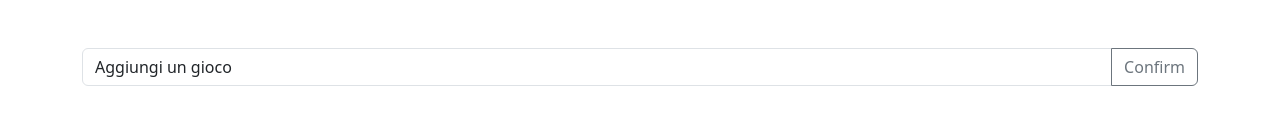
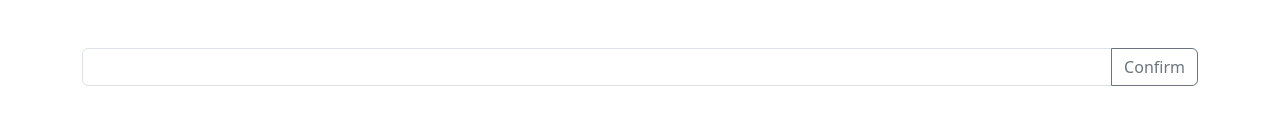
Before and after one commit to Anniballi-Andrea/react-form, a React (Vite) app: page / in a window 1280 px wide. Shown: the top 132 px of the page. Built offline with nearby package versions, Linux system fonts and the light colour scheme.

Commit message:
add the new favorite board game in the list

```diff
--- a/src/App.jsx
+++ b/src/App.jsx
@@ -1,9 +1,10 @@
+import { useState } from "react"
 import AddArtcles from "./components/AddArticles"
 import ArticlesList from "./components/ArticlesList"
 
 function App() {
 
-  const boardGames =
+  const [boardGames, setBoardGames] = useState(
     [
       {
         name: "monopoly",
@@ -18,16 +19,16 @@ function App() {
         id: 3
       }
 
-    ]
+    ])
 
   return (
     <>
       <div className="container">
-        <AddArtcles />
+        <AddArtcles array={boardGames} setArray={setBoardGames} />
         <div className="col sm-6">
           <div className="card mt-5 pt-3">
             <h5 className='px-3'>LIST OF FAVORITE BOARD GAMES: </h5>
-            <ArticlesList articles={boardGames} />
+            <ArticlesList array={boardGames} />
           </div>
         </div>
 
--- a/src/components/AddArticles.jsx
+++ b/src/components/AddArticles.jsx
@@ -1,15 +1,24 @@
 import { useState } from "react"
 
-export default function AddArtcles() {
+export default function AddArtcles({ array, setArray }) {
 
-    const [article, setArticle] = useState("Aggiungi un gioco")
+    const [article, setArticle] = useState("")
 
 
+    const handleAddObject = event => {
+        event.preventDefault()
+
+        const newArticles = [...array, { name: article, id: array.length + 1 }]
+        setArray(newArticles)
+
+
+
+    }
 
 
 
     return (
-        <form >
+        <form onSubmit={handleAddObject}>
             <div className="input-group mt-5">
                 <input
                     type="text"
@@ -18,7 +27,7 @@ export default function AddArtcles() {
                     onChange={e => { setArticle(e.target.value) }}
 
                 />
-                <button className="btn btn-outline-secondary" type="button">Confirm</button>
+                <button className="btn btn-outline-secondary" type="submit">Confirm</button>
             </div>
         </form>
     )
--- a/src/components/ArticlesList.jsx
+++ b/src/components/ArticlesList.jsx
@@ -1,4 +1,4 @@
-export default function ArticlesList({ articles }) {
+export default function ArticlesList({ array }) {
 
 
 
@@ -6,7 +6,7 @@ export default function ArticlesList({ articles }) {
     return (
         <ul className="list-group">
             {
-                articles.map((el) => (
+                array.map((el) => (
                     <li key={el.id} className="list-group-item"><strong>{el.name}</strong></li>
                 ))
             }
```
